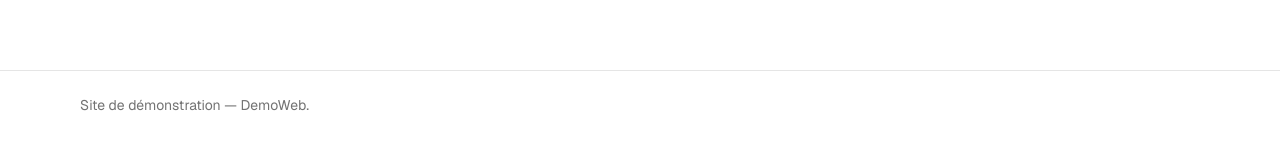
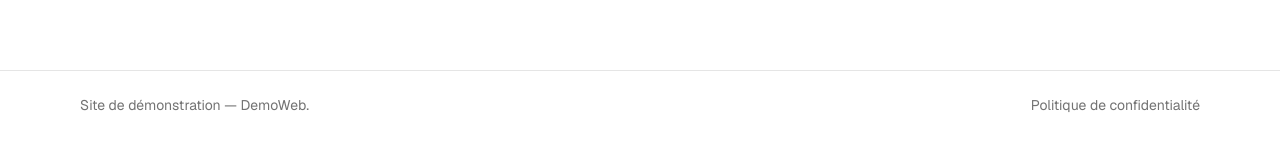
Before and after one commit to sieni7/DemoWeb, a Next.js app: page / in a window 1280 px wide. Shown: the part 471-622 px from the top of the page. Built offline with nearby package versions, Linux system fonts and the light colour scheme.

Commit message:
feat(s1): add French public footer with privacy link (T1-3)

```diff
--- a/app/(public)/layout.tsx
+++ b/app/(public)/layout.tsx
@@ -1,5 +1,6 @@
 import Link from "next/link";
 
+import { Footer } from "@/components/public/footer";
 import { Navigation } from "@/components/public/navigation";
 
 export default function PublicLayout({
@@ -33,11 +34,7 @@ export default function PublicLayout({
       >
         {children}
       </main>
-      <footer className="border-t border-border">
-        <div className="mx-auto w-full max-w-6xl px-4 py-6 text-sm text-muted-foreground">
-          <p>Site de démonstration — DemoWeb.</p>
-        </div>
-      </footer>
+      <Footer />
     </>
   );
 }
--- /dev/null
+++ b/components/public/footer.tsx
@@ -0,0 +1,17 @@
+import Link from "next/link";
+
+export function Footer() {
+  return (
+    <footer className="border-t border-border">
+      <div className="mx-auto flex w-full max-w-6xl flex-col gap-2 px-4 py-6 text-sm text-muted-foreground sm:flex-row sm:items-center sm:justify-between">
+        <p>Site de démonstration — DemoWeb.</p>
+        <Link
+          href="/privacy"
+          className="rounded-md underline-offset-4 outline-none hover:underline focus-visible:ring-2 focus-visible:ring-ring focus-visible:ring-offset-2 focus-visible:ring-offset-background"
+        >
+          Politique de confidentialité
+        </Link>
+      </div>
+    </footer>
+  );
+}
```
